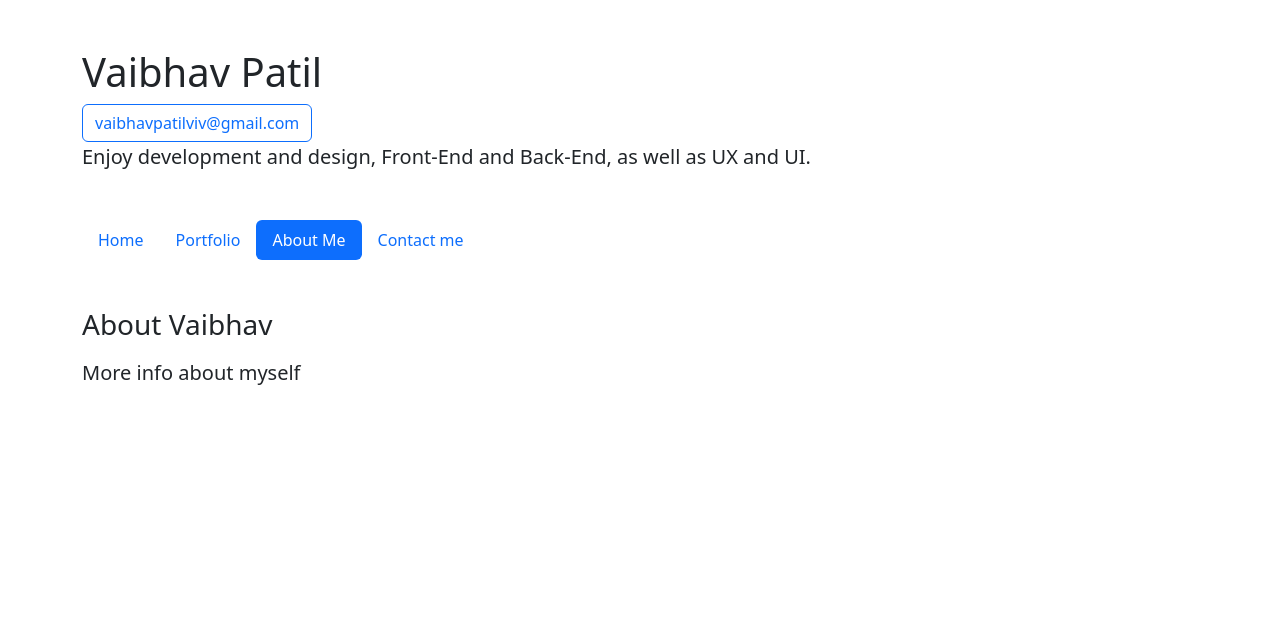
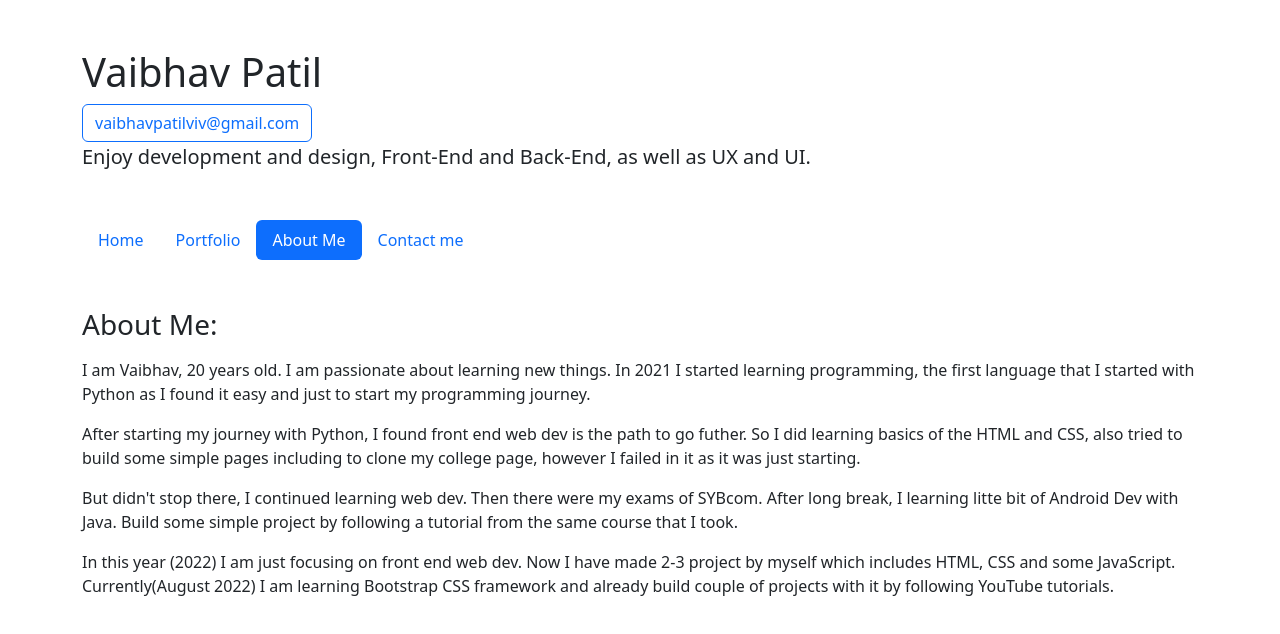
Before and after one commit to vaibhavpatilviv23/Twitter-BS5-Portfolio-Project, a plain HTML site: page aboutus.html in a window 1280 px wide. Drawn offline with nearby package versions, Linux system fonts and the light colour scheme.

Commit message:
Latest update

```diff
--- a/aboutus.html
+++ b/aboutus.html
@@ -5,7 +5,7 @@
     <meta charset="UTF-8">
     <meta http-equiv="X-UA-Compatible" content="IE=edge">
     <meta name="viewport" content="width=device-width, initial-scale=1.0">
-    <title>Organic</title>
+    <title>Vaibhav Patil | Portfolio | About Me</title>
     <link href="https://cdn.jsdelivr.net/npm/bootstrap@5.2.0/dist/css/bootstrap.min.css" rel="stylesheet"
         integrity="sha384-gH2yIJqKdNHPEq0n4Mqa/HGKIhSkIHeL5AyhkYV8i59U5AR6csBvApHHNl/vI1Bx" crossorigin="anonymous">
     <link rel="stylesheet" href="styles.css">
@@ -14,9 +14,9 @@
 <body>
     <div class="container my-5">
         <h1>Vaibhav Patil</h1>
-        <a  href="mailto:vaibhavpatilviv@gmail.com" type="button" class="btn btn-outline-primary">
+        <a href="mailto:vaibhavpatilviv@gmail.com" type="button" class="btn btn-outline-primary">
             vaibhavpatilviv@gmail.com
-          </a>
+        </a>
         <p class="lead">
             Enjoy development and design, Front-End and Back-End, as well as UX and UI.
         </p>
@@ -26,7 +26,7 @@
     <div class="container">
         <ul class="nav nav-pills">
             <li class="nav-item">
-                <a class="nav-link"  href="index.html">Home</a>
+                <a class="nav-link" href="index.html">Home</a>
             </li>
             <li class="nav-item">
                 <a class="nav-link" href="#">Portfolio</a>
@@ -41,15 +41,32 @@
     </div>
 
     <div class="container">
-        <h3 class="mt-5 mb-3">About Vaibhav</h3>
-        <p class="lead">More info about myself</p>
+        <h3 class="mt-5 mb-3">About Me:</h3>
+        <p>I am Vaibhav, 20 years old. I am passionate about learning new things. In 2021 I started learning
+            programming,
+            the first language that I started with Python as I found it easy and just to start my programming journey.
+
+        </p>
+
+        <p>After starting my journey with Python, I found front end web dev is the path to go futher. So I did learning
+            basics of the HTML and CSS, also tried to build some simple pages including to clone my college page,
+            however I failed in it as it was just starting.</p>
+
+        <p>But didn't stop there, I continued learning web dev. Then there were my exams of SYBcom. After long break, I
+            learning litte bit of Android Dev with Java.
+            Build some simple project by following a tutorial from the same course that I took.
+        </p>
+
+        <p>In this year (2022) I am just focusing on front end web dev. Now I have made 2-3 project by myself which
+            includes HTML, CSS and some JavaScript. Currently(August 2022) I am learning Bootstrap CSS framework and
+            already build couple of projects with it by following YouTube tutorials.</p>
     </div>
 
 
 
-            <script src="https://cdn.jsdelivr.net/npm/bootstrap@5.2.0/dist/js/bootstrap.bundle.min.js"
-                integrity="sha384-A3rJD856KowSb7dwlZdYEkO39Gagi7vIsF0jrRAoQmDKKtQBHUuLZ9AsSv4jD4Xa"
-                crossorigin="anonymous"></script>
+    <script src="https://cdn.jsdelivr.net/npm/bootstrap@5.2.0/dist/js/bootstrap.bundle.min.js"
+        integrity="sha384-A3rJD856KowSb7dwlZdYEkO39Gagi7vIsF0jrRAoQmDKKtQBHUuLZ9AsSv4jD4Xa"
+        crossorigin="anonymous"></script>
 </body>
 
 </html>
```
Also changed, not shown: index.html (+2 -2 lines).
